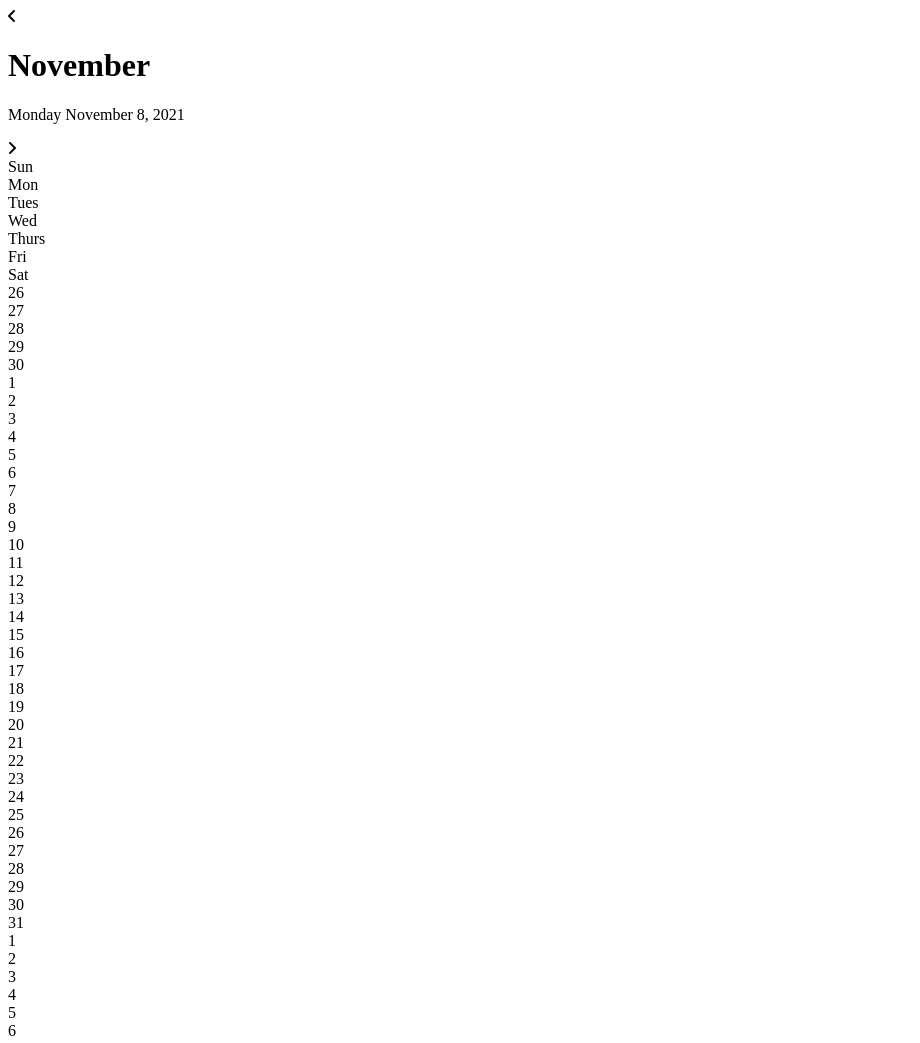
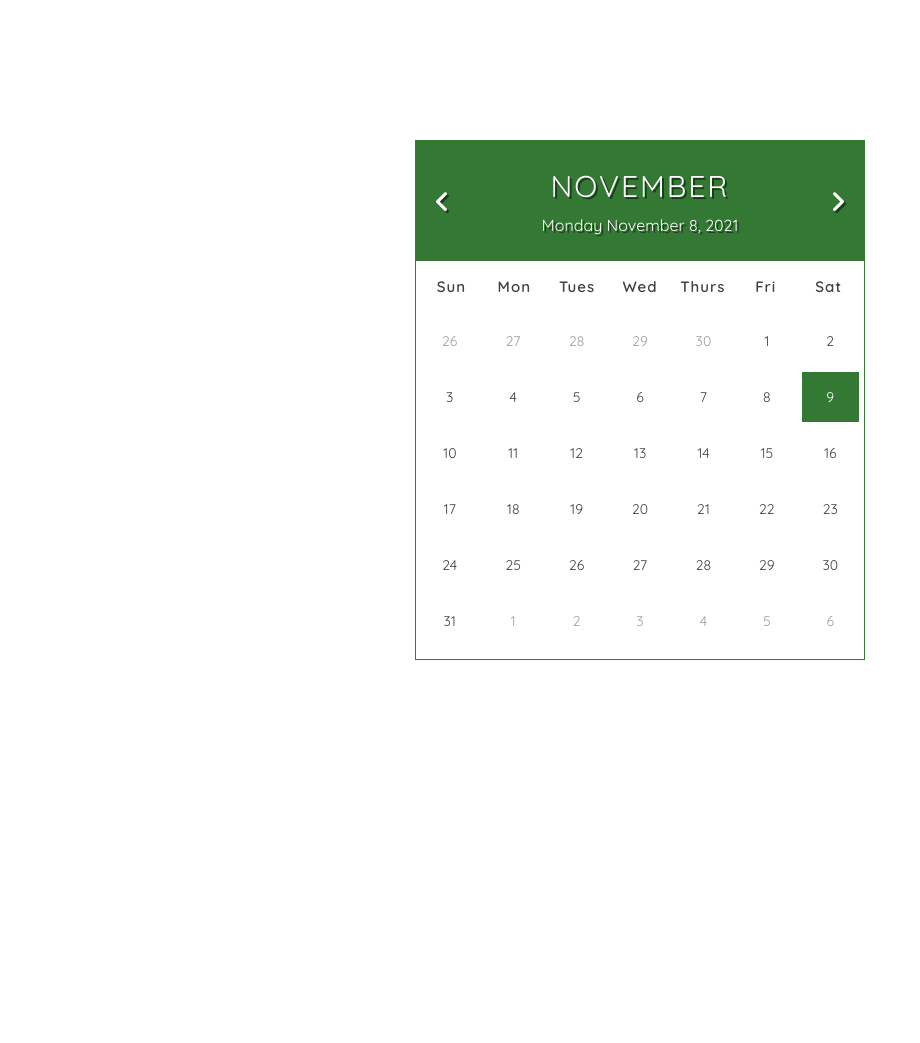
Before and after one commit to AmyWilford/JSCalendar, a plain HTML site: page index.html in a window 1280 px wide. Shown: the whole page, without its empty margins (0-920 px from the left). After the commit the page ends 800 px from the top, so only its background shows below. Drawn offline with Linux system fonts and the light colour scheme.

Commit message:
html and css styles created

```diff
--- a/index.html
+++ b/index.html
@@ -7,6 +7,7 @@
     <title>Calendar</title>
     <link rel="stylesheet" href="styles.css">
     <link rel="stylesheet" href="https://cdnjs.cloudflare.com/ajax/libs/font-awesome/6.0.0-beta2/css/all.min.css">
+    <link href="https://fonts.googleapis.com/css2?family=Quicksand:wght@300;400;500;600;700&display=swap" rel="stylesheet">
 </head>
 <body>
     <div class="container">
@@ -42,7 +43,7 @@
                 <div>6</div>
                 <div>7</div>
                 <div>8</div>
-                <div>9</div>
+                <div class="today">9</div>
                 <div>10</div>
                 <div>11</div>
                 <div>12</div>
--- a/script.js
+++ b/script.js
@@ -0,0 +1,3 @@
+const date = new Date();
+
+console.log(date);
--- a/styles.css
+++ b/styles.css
@@ -0,0 +1,108 @@
+* {
+    margin: 0;
+    padding: 0;
+    box-sizing: border-box;
+    font-family: 'Quicksand', sans-serif;
+}
+
+/* 1 rem = 16px */
+
+html {
+    font-size: 62.5%;
+}
+.container {
+    width: 100%;
+    height: 100vh;
+    color: #404040;
+    display: flex;
+    justify-content: center;
+    align-items: center;;
+}
+
+.calendar {
+    width: 45rem;
+    height: 52rem;
+    border: 1px solid #337933;
+}
+.month {
+    width: 100%;
+    height: 12rem;
+    background-color: #337933;
+    color: white;
+    display:flex;
+    justify-content: space-between;
+    align-items: center;
+    padding: 0 2rem;
+    text-align: center;
+    text-shadow: 0.2rem .2rem rgba(0, 0, 0, 0.5);
+}
+
+.month i {
+    font-size: 2.5rem;
+    cursor: pointer;
+}
+
+.month h1 {
+    font-size: 3rem;
+    font-weight: 400;
+    text-transform: uppercase;
+    letter-spacing: 0.2rem;
+    margin-bottom: 1rem;
+}
+
+.month p {
+    font-size: 1.6rem;
+}
+
+.weekdays {
+    width: 100%;
+    height: 5rem;
+    padding: 0 .4rem;
+    display: flex;
+    align-items: center;
+}
+
+.weekdays div {
+    font-size: 1.5rem;
+    font-weight: 600;
+    letter-spacing: 0.1rem;
+    /* This a function to divide the width of the calendar is 7. This subtracts the padding in weekdays class to give the remainder of 44.2 */
+    width: calc(44.2rem/7);
+    display: flex;
+    justify-content: center;
+    align-items: center;
+}
+
+.days {
+    width: 100%;
+    display: flex;
+    flex-wrap: wrap;
+    padding: 0.2rem;
+
+}
+
+.days div {
+    font-size: 1.4rem;
+    margin: 0.3rem;
+    /* need to divide width of calendar by 7 accounting for margins and padding */
+    width: calc(40.2rem/7);
+    height: 5rem;
+    display: flex;
+    justify-content: center;
+    align-items: center;
+}
+/* the not selector is a function that allows you to remove a specific class from within a greater group of things  */
+.days div:hover:not(.today) {
+    border: .2rem solid #337933;
+    transition: border .2;
+    cursor: pointer;
+}
+
+.prev-date,
+.next-date {
+    opacity: 0.5;
+}
+.today {
+    background-color: #337933;
+    color: white;
+}
```
